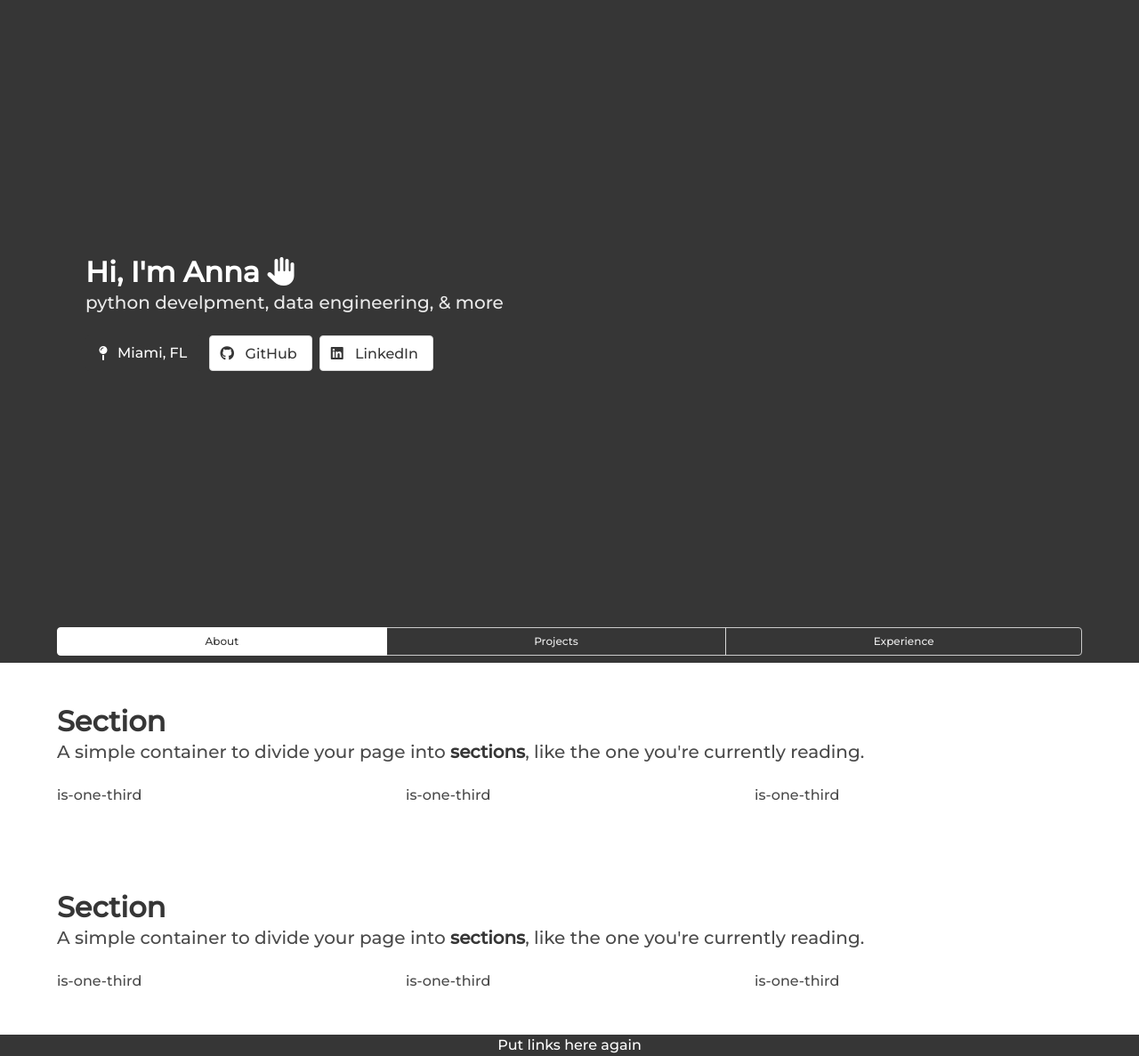
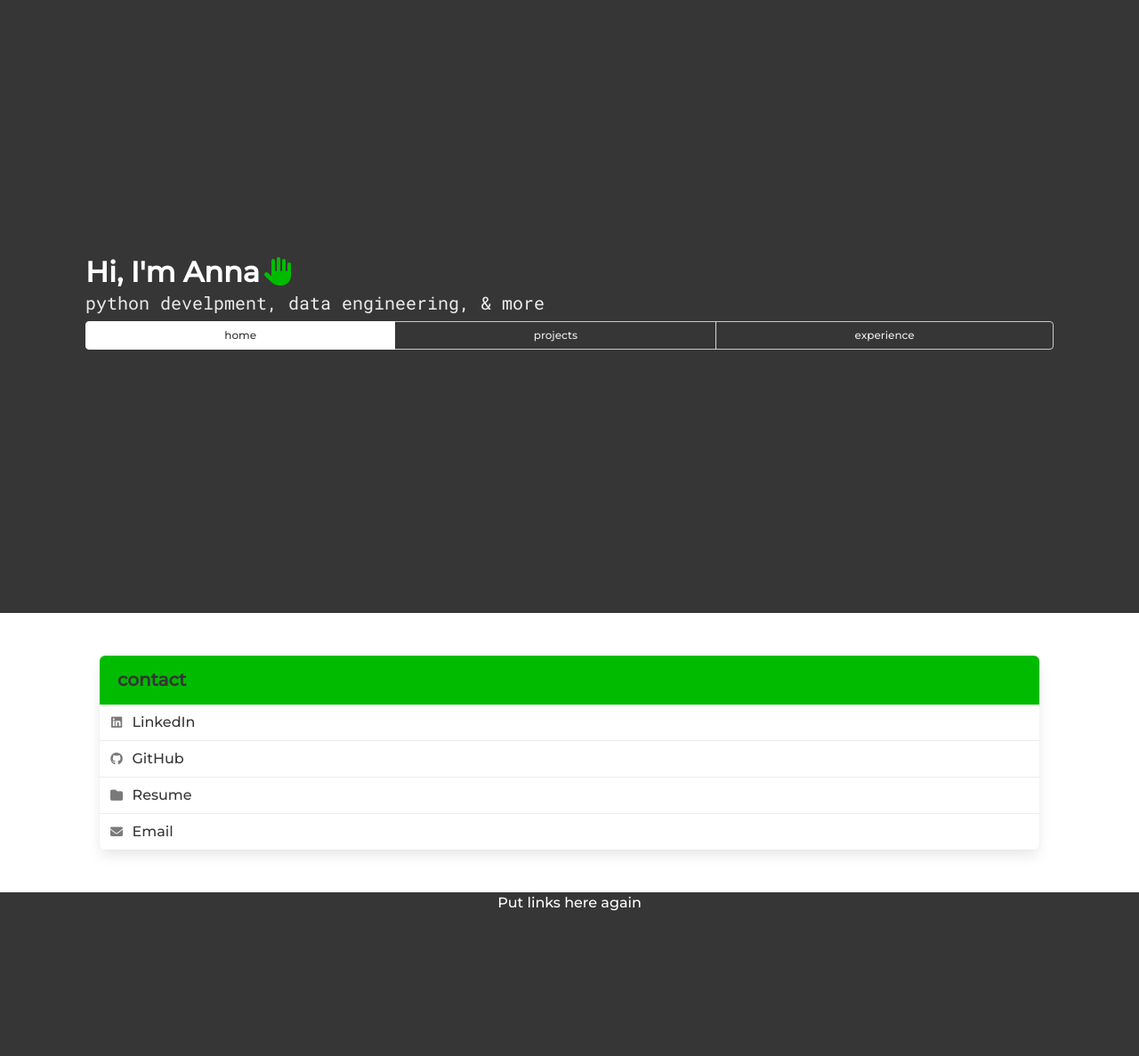
Before and after one commit to anna-smith97/django-portfolio, a Django app: page / in a window 1280 px wide. Shown: the whole page at 89% size. After the commit the page ends 1024 px from the top, so only its background shows below. Run offline with Django 4.2, Linux system fonts and the light colour scheme; some libraries are stand-ins or nearby versions.

Commit message:
fixing db

```diff
--- /dev/null
+++ b/home/static/style.css
@@ -0,0 +1,32 @@
+@import url('https://fonts.googleapis.com/css2?family=Montserrat:wght@500&family=Roboto+Mono&display=swap');
+
+
+/*
+--middle-blue-green: #89CCC2ff;
+--forest-green-traditional: #003B00ff;
+--onyx: #3C3C3Cff;
+--alice-blue: #DDF3FEff;
+--yellow-green-color-wheel: #00BB00ff;
+*/
+
+*{
+    font-family: 'Montserrat', sans-serif;
+}
+
+.tr{
+    padding: 1em 1.25em;
+}
+.is-monospace{
+    font-family: 'Roboto Mono', monospace;
+
+}
+.is-dark{
+    background-color: #3C3C3Cff;
+}
+.text-is-green{
+    color: #00BB00ff;
+
+}
+.is-green{
+    background-color: #00BB00ff;
+}
--- a/home/templates/base.html
+++ b/home/templates/base.html
@@ -4,91 +4,53 @@
 <head>
   <meta charset="utf-8">
   <meta name="viewport" content="width=device-width, initial-scale=1">
-
   <title>{{title}}</title>
   <script src="https://kit.fontawesome.com/3b2d65f8fa.js" crossorigin="anonymous"></script>
   <script src="https://ajax.googleapis.com/ajax/libs/jquery/2.1.3/jquery.min.js"></script>
   <link rel="preconnect" href="https://fonts.googleapis.com">
   <link rel="preconnect" href="https://fonts.gstatic.com" crossorigin>
   <link href="https://fonts.googleapis.com/css2?family=Montserrat:wght@500&display=swap" rel="stylesheet">
-
   <link rel="stylesheet" href="https://cdn.jsdelivr.net/npm/bulma@0.9.4/css/bulma.min.css">
-
-    <style type="text/css">
-        *{
-            font-family: 'Montserrat', sans-serif;
-        }
-        .tr{
-            padding: 1em 1.25em;
-        }
-    </style>
+  {% load static %}
+  <link rel="stylesheet" type="text/css" href="{% static '/style.css' %}">
 </head>
 
 <body>
+
   <section class="hero is-dark is-large">
     <!-- Hero head: will stick at the top -->
     <div class="hero-head">
-
     </div>
-
     <!-- Hero content: will be in the middle -->
     <div class="hero-body">
       <div class="container">
         <p class="title">
-              {{herotitle}} <i class="fa-solid fa-hand"></i>
+          {{herotitle}} <span class="icon text-is-green"><i class="fa-solid fa-hand fa-shake"></i></span>
         </p>
-
-            <p class="subtitle">
+        <p class="subtitle is-monospace">
           {{herosubtitle}}
         </p>
-            <p class="buttons">
-            <button class="button is-dark">
-                <span class="icon">
-                <i class="fa-solid fa-map-pin"></i>
-            </span>
-            <span>
-                Miami, FL</span>
-            </button>
-            <button class="button">
-                <a href="https://www.github.com/anna-smith97/">
-                    <span class="icon">
-                        <i class="fab fa-github"></i>
-                    </span>
-                    <span>GitHub</span>
-                </a>
-            </button>
-            <button class="button">
-                <a href="https://www.linkedin.com/in/annasmith60/">
-                    <span class="icon">
-                        <i class="fa-brands fa-linkedin"></i>
-                    </span>
-                    <span>LinkedIn</span>
-                </a>
-            </button>
-            </p>
-
-
       </div>
-        </div>
-
       <!-- Hero footer: will stick at the bottom -->
-        <div class="hero-foot mx-2 mb-2">
+      <div class="hero-foot my-2 mb-2">
         <nav class="tabs is-small is-toggle is-fullwidth is-centered">
           <div class="container">
             <ul>
-                <li class="is-active"><a>About</a></li>
-                <li><a>Projects</a></li>
-                <li><a>Experience</a></li>
+              {% if links %}
+              {% for link in links %}
+              <li class="{{link.1}}"><a href="{{ link.2 }}">{{ link.0 }}</a></li>
+              {% endfor %}
+              {% endif %}
             </ul>
           </div>
         </nav>
       </div>
   </section>
-
-    {% block content %}{% endblock %}
-
+  <div class="container p-6">
+  {% block content %}
+  {% endblock %}
+ </div>
   <section class="hero is-dark is-align-content-end">
-
     <div class="content has-text-centered ">
       <p>Put links here again</p>
     </div>
--- a/home/templates/index.html
+++ b/home/templates/index.html
@@ -2,36 +2,25 @@
 {% load static %}
 
 {% block content %}
-<section class="section">
-    <div class="container">
-        <h1 class="title">Section</h1>
-        <h2 class="subtitle">
-            A simple container to divide your page into <strong>sections</strong>, like the one you're currently
-            reading.
-        </h2>
-        <div class="columns">
+  <!-- only includes contact if context includes tiles variable -->
+  {% if tiles %}
 
-            <div class="column is-one-third">is-one-third</div>
-            <div class="column is-one-third">is-one-third</div>
-            <div class="column is-one-third">is-one-third</div>
 
-        </div>
-    </div>
-</section>
-<section class="section">
-    <div class="container">
-        <h1 class="title">Section</h1>
-        <h2 class="subtitle">
-            A simple container to divide your page into <strong>sections</strong>, like the one you're currently
-            reading.
-        </h2>
-        <div class="columns">
+    <article class="panel">
+      <p class="panel-heading is-green">
+        contact
+      </p>
+      {% for t in tiles.tiles %}
+      <a class="panel-block" href="{{t.link}}">
+        <span class="panel-icon">
+          <i class="{{ t.icon }}" aria-hidden="true"></i>
+        </span>
+        {{ t.field }}
+      </a>
+      {% endfor %}
+    </article>
 
-            <div class="column is-one-third">is-one-third</div>
-            <div class="column is-one-third">is-one-third</div>
-            <div class="column is-one-third">is-one-third</div>
+    {% endif %}
 
-        </div>
-    </div>
-</section>
+
 {% endblock %}
--- a/home/views.py
+++ b/home/views.py
@@ -1,23 +1,66 @@
 from django.shortcuts import render
 from django.http import HttpResponse
 
-from .models import Job
+from .models import Job, Greeting
 
 # Create your views here.
 def index(request):
-    # return HttpResponse('Hello from Python!')
+    context = {
+        "title": "Portfolio - Anna Smith",
+        "herotitle": "Hi, I'm Anna",
+        "herosubtitle": "python develpment, data engineering, & more",
+        "links": [
+            ['home','is-active','/'],
+            ['projects','not-active','/projects'],
+            ['experience','not-active','/experience']
+            ]
+        }
+    context['tiles'] = {
+        "tiles": [
+            # {'field': 'Miami, FL','icon':'fa-solid fa-map-pin','link':'/'},
+            # {'field': 'Twenty-Five','icon':'fa-solid fa-baby', 'link':'/'},
+            {'field': 'LinkedIn','icon':'fa-brands fa-linkedin', 'link':'/'},
+            {'field': 'GitHub','icon':'fa-brands fa-github', 'link':'/'},
+            {'field': 'Resume','icon':'fa-solid fa-folder', 'link':'/'},
+            {'field': 'Email','icon':'fa-solid fa-envelope', 'link':'/'}
+        ]
+        }
+    return render(request, "index.html", context)
+
+
+def jobs(request):
+    context = {
+    "title": "Portfolio - Anna Smith",
+    "herotitle": "Hi, I'm Anna",
+    "herosubtitle": "python develpment, data engineering, & more",
+    "links": [
+    ['home','not-active','/'],
+    ['projects','not-active','/projects'],
+    ['experience','is-active','/experience']
+    ]
+    }
+    myjobs = Job.objects.all().values()
+
+    jobs_dict = []
+    i = 0
+    for x in myjobs:
+        jobs_dict += [
+            [x['title'], x['company'], x['summary'], x['tech']]
+            ]
+        i = i + 1
+    context['myjobs'] = jobs_dict
+    return render(request, "jobs.html", context)
+
+def db(request):
     context = {
         "title": "Portfolio - Anna Smith",
         "herotitle": "Hi, I'm Anna",
         "herosubtitle": "python develpment, data engineering, & more"
         }
+    greeting = Greeting()
+    greeting.save()
 
-    return render(request, "index.html", context)
+    greetings = Greeting.objects.all()
+    context["greetings"] = greetings
 
-
-def jobs(request):
-    myjobs = Job.objects.all().values()
-    output = ""
-    for x in myjobs:
-        output += f"{x['title']}, {x['company']}<br>"
-    return HttpResponse(output)
+    return render(request, "db.html", context)
--- a/myproject/urls.py
+++ b/myproject/urls.py
@@ -31,6 +31,7 @@
 
 urlpatterns = [
     path("", home.views.index, name="index"),
-    path("jobs/", home.views.jobs, name="jobs"),
+    path("db/", home.views.db, name="db"),
+    path("experience/", home.views.jobs, name="jobs"),
     path("admin/", admin.site.urls),
 ]
```
Also changed, not shown: home/templates/db.html (added, +21 -0 lines), home/templates/jobs.html (+28 -13 lines), README.md, db.sqlite3. Lines whose indentation alone changed are shown as unchanged.
